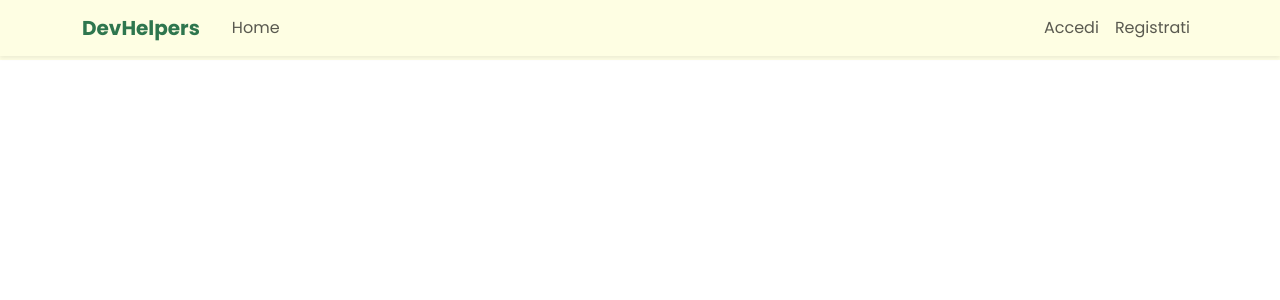
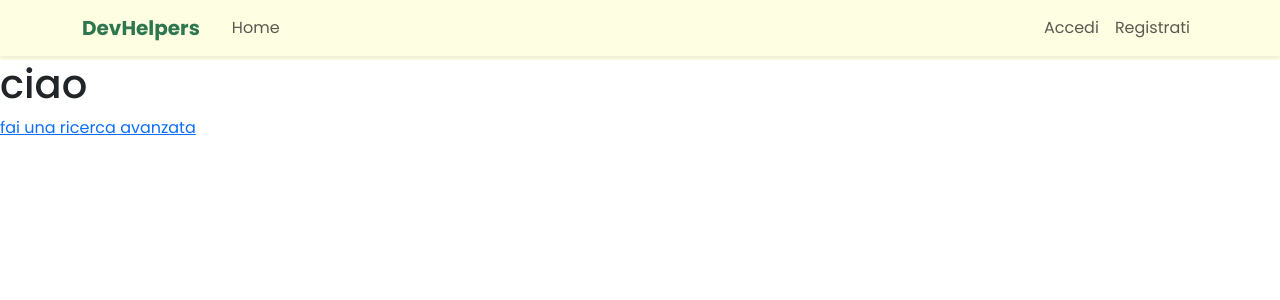
Before and after one commit to FrancescaLoria/devhelpers-vue, a Vue app: page / in a window 1280 px wide. Shown: the top 300 px of the page. Built offline with nearby package versions, Linux system fonts and the light colour scheme.

Commit message:
create routes

```diff
--- a/src/App.vue
+++ b/src/App.vue
@@ -12,6 +12,7 @@ export default {
 
 <template>
  <Header />
+ <router-view></router-view>
 </template>
 
 
--- /dev/null
+++ b/src/Pages/AdvancedSearch.vue
@@ -0,0 +1,19 @@
+<script>
+export default {
+    name: "AdvancedSearch",
+    data(){
+        return{
+
+        }
+    }
+}
+</script>
+
+<template>
+    <h1>hello</h1>
+    <router-link :to="{name: singleDev[0].routeName, params:{name:DeveloperName}}">{{ singleDev[0].label }}</router-link>
+</template>
+
+<style lang="scss" scoped>
+
+</style>
--- /dev/null
+++ b/src/Pages/HomePage.vue
@@ -0,0 +1,24 @@
+<script>
+export default{
+    name: "HomePage",
+    data(){
+        return{
+            MenuItems:[
+                {
+                    label:'fai una ricerca avanzata',
+                    routeName: 'search'
+                }
+            ]
+        }
+    }
+}
+</script>
+
+<template>
+    <h1>ciao</h1>
+    <router-link :to="{name: MenuItems[0].routeName}">{{ MenuItems[0].label }}</router-link>
+</template>
+
+<style lang="scss" scoped>
+
+</style>
--- a/src/main.js
+++ b/src/main.js
@@ -1,5 +1,6 @@
 import { createApp } from 'vue'
 import 'bootstrap'
+import {router} from './router'
 import App from './App.vue'
 
-createApp(App).mount('#app')
+createApp(App).use(router).mount('#app')
--- /dev/null
+++ b/src/router.js
@@ -0,0 +1,22 @@
+import { createRouter, createWebHistory } from "vue-router";
+
+import HomePage from "./Pages/HomePage.vue";
+import AdvancedSearch from './Pages/AdvancedSearch.vue';
+
+const router = createRouter({
+    history: createWebHistory(),
+    routes:[
+        {
+            path:'/',
+            name:'Home',
+            component:HomePage
+        },
+        {
+            path:'/search',
+            name:'search',
+            component:AdvancedSearch
+        },
+    ]
+});
+
+export {router};
```
